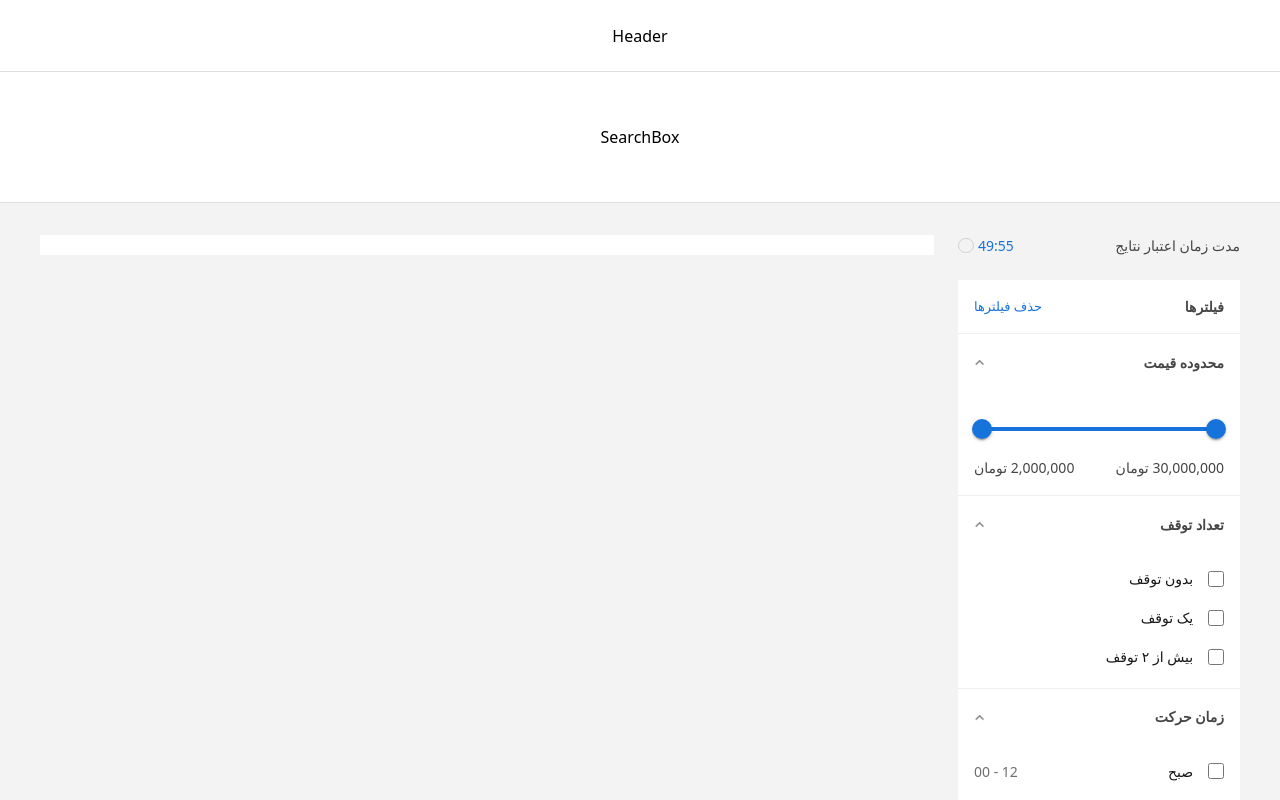
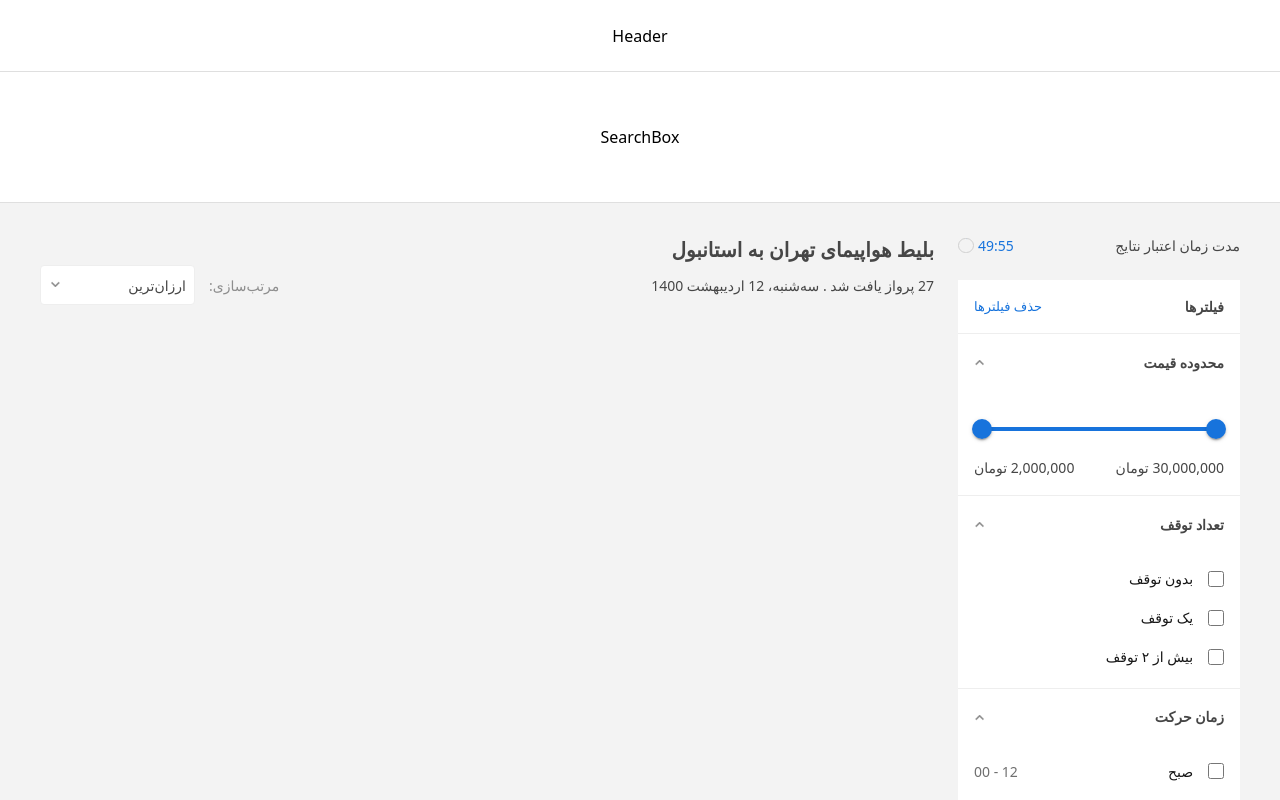
Before and after one commit to ark1111/flytoday-test, a React (Vite) app: page / in a window 1280 px wide. Shown: the top 800 px of the page. Built offline with nearby package versions, Linux system fonts and the light colour scheme.

Commit message:
feat : ResultsHeader

```diff
--- a/src/pages/search/flights/data.ts
+++ b/src/pages/search/flights/data.ts
@@ -133,3 +133,26 @@ export const fliterList: FliterListItemType[] = [
     max: null,
   },
 ];
+
+export const sortList = [
+  {
+    id: 1,
+    title: "ارزان‌ترین",
+    value: "price-asc",
+  },
+  {
+    id: 2,
+    title: "گران‌ترین",
+    value: "price-des",
+  },
+  {
+    id: 3,
+    title: "زودترین",
+    value: "price-asc",
+  },
+  {
+    id: 4,
+    title: "دیرترین",
+    value: "price-des",
+  },
+];
--- a/src/pages/search/flights/desktop/FilterBox.tsx
+++ b/src/pages/search/flights/desktop/FilterBox.tsx
@@ -45,7 +45,6 @@ const FilterBox = (props: Props) => {
               className={`w-[24px] h-[24px] -translate-x-[6px] transition-all duration-200 ${
                 openBoxList.includes(item.id) ? "rotate-0" : "rotate-180"
               }`}
-              // style={{ tr: openBoxList.includes(item.id) ? 180 : 0 }}
             />
           </div>
           {openBoxList.includes(item.id) && (
--- a/src/pages/search/flights/desktop/Results.tsx
+++ b/src/pages/search/flights/desktop/Results.tsx
@@ -1,12 +1,12 @@
-
-
-import React from 'react'
+import ResultsHeader from './ResultsHeader'
 
 type Props = {}
 
 const Results = (props: Props) => {
   return (
-    <div className='w-[calc(100%-306px)] bg-[#fff] h-5'></div>
+    <div className='w-[calc(100%-306px)]'>
+      <ResultsHeader/>
+    </div>
   )
 }
 
--- /dev/null
+++ b/src/pages/search/flights/desktop/ResultsHeader.tsx
@@ -0,0 +1,70 @@
+import { useState } from "react";
+import { sortList } from "../data";
+import { sortItem } from "../../../../types";
+
+type Props = {};
+
+const ResultsHeader = (props: Props) => {
+  const [sort, setSort] = useState(sortList[0]);
+  const [showSortList, setShowSortList] = useState(false);
+
+  const showListHandler = () => {
+    setShowSortList((oldValue) => !oldValue);
+  };
+
+  const changeSort = (item: sortItem) => {
+    setSort(item);
+  };
+
+  const hideSortList = (e: React.MouseEvent<HTMLDivElement, MouseEvent>) => {
+    e.stopPropagation();
+    setShowSortList(false);
+  };
+  return (
+    <div className="w-full">
+      <div className="text-[20px] text-[#464646] font-bold">
+        بلیط هواپیمای تهران به استانبول
+      </div>
+      <div className="w-full flex items-center justify-between">
+        <div className="text-[14px] text-[#464646]">
+          27 پرواز یافت شد . سه‌شنبه، 12 اردیبهشت 1400
+        </div>
+        <div className="flex items-center gap-x-[14px]">
+          <div className="text-[14px] text-[#8d8d8d]">مرتب‌سازی:</div>
+          <div
+            className="w-[155px] h-[40px] flex items-center justify-between rounded border border-[#eeeeee] bg-[#fff] px-2 cursor-pointer relative"
+            onClick={showListHandler}
+          >
+            <div className="text-[14px] text-[#464646]">{sort.title}</div>
+            <img
+              src="/icon/small-down.png"
+              className={`w-[24px] h-[24px] -translate-x-[6px] transition-all duration-200 rotate-180`}
+            />
+            {showSortList && (
+              <div
+                className="w-screen h-screen fixed top-0 left-0 bg-transparent z-40"
+                onClick={(e) => hideSortList(e)}
+              ></div>
+            )}
+            <div className="w-full bg-[#fff] rounded shadow-sm absolute left-0 top-[45px] z-50">
+              {showSortList &&
+                sortList.map((item) => (
+                  <div
+                    key={item.id}
+                    className={`w-full p-2 text-[14px] text-[#464646] cursor-pointer hover:text-[#1773dc] hover:bg-[#e1effc] ${
+                      sort.id === item.id ? "bg-[#e1effc]" : ""
+                    }`}
+                    onClick={() => changeSort(item)}
+                  >
+                    {item.title}
+                  </div>
+                ))}
+            </div>
+          </div>
+        </div>
+      </div>
+    </div>
+  );
+};
+
+export default ResultsHeader;
--- a/src/types.ts
+++ b/src/types.ts
@@ -13,3 +13,9 @@ export interface FliterListItemType {
   min: null | number;
   max: null | number;
 }
+
+export interface sortItem {
+  id: number;
+  title: string;
+  value: string;
+}
```
Lines whose indentation alone changed are shown as unchanged.
